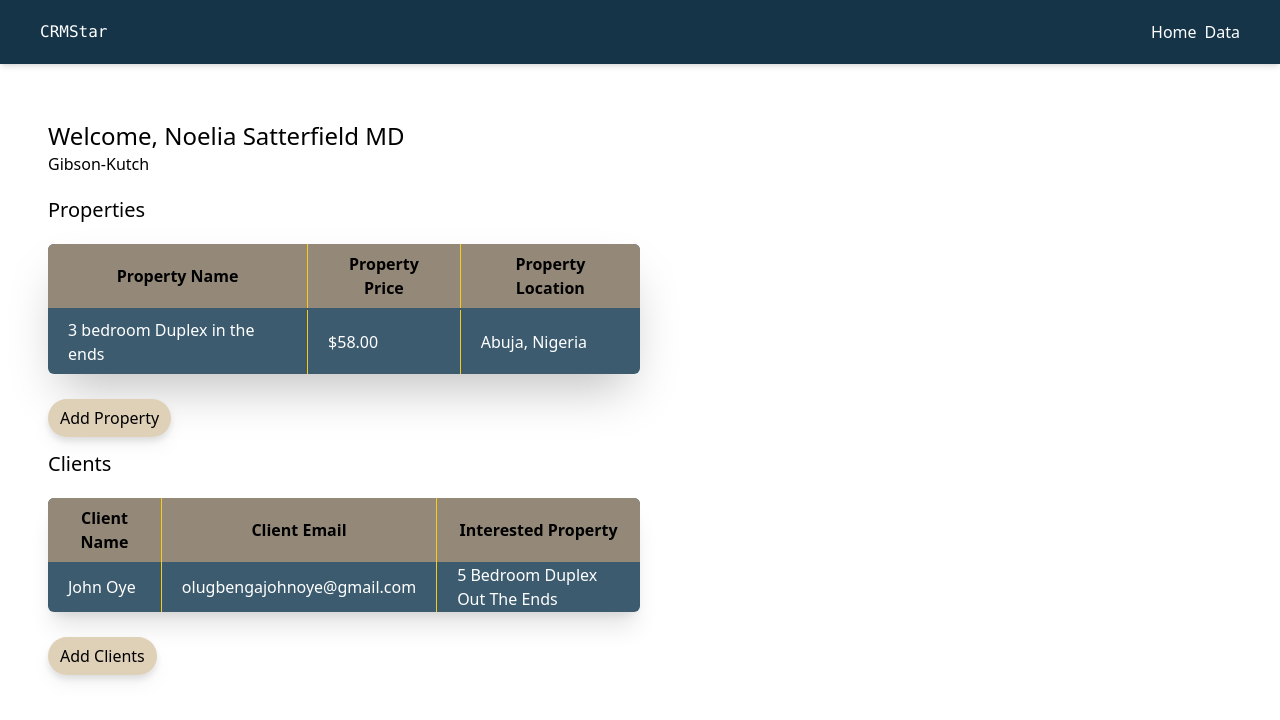
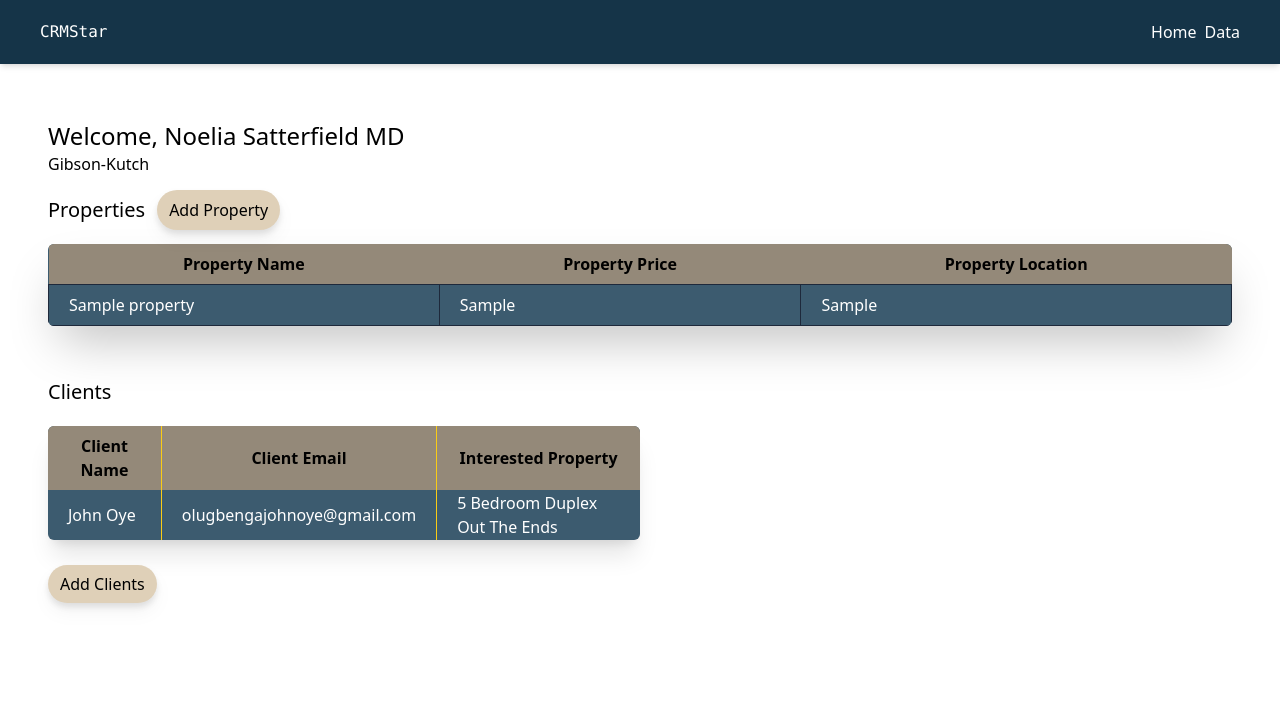
Before and after one commit to johnoye742/crm-system, a Laravel app: page /dashboard in a window 1280 px wide. Shown: the top 720 px of the page. Run offline with Laravel 10, Linux system fonts and the light colour scheme; a user stored in the database is signed in; data comes from the database, SQL or seed files in the repository; tables that the repository leaves empty hold one stand-in row (values such as "Sample post"); style sheets or scripts are compiled from the project's sources; some libraries are stand-ins or nearby versions.

Commit message:
Properly set the table for properties, pagination may come in later

```diff
--- a/resources/views/livewire/dashboard.blade.php
+++ b/resources/views/livewire/dashboard.blade.php
@@ -3,35 +3,34 @@
         <h1 class="text-2xl">Welcome, {{ $user -> name }}</h1>
 
         <p>{{ $user -> organisation -> name }}</p>
+        <div class="flex flex-row items-center gap-3">
+            <h1 class="py-5 text-xl">Properties</h1>
+            <a href={{ route('add-property') }} class="px-3 py-2 rounded-full text-black drop-shadow-lg w-fit bg-[#DFD0B8]" wire:navigate>Add Property</a>
+        </div>
 
-        <h1 class="py-5 text-xl">Properties</h1>
 
-        <table class="bg-[#3C5B6F] mb-8 table gap-3 rounded-md p-10 overflow-scroll lg:w-[50%] w-full lg:overflow-hidden shadow-2xl">
+        <table class="bg-[#3C5B6F] mb-8 table-auto rounded-md p-10 overflow-scroll border-seperate w-full lg:overflow-hidden shadow-2xl">
             <thead class=" bg-[#948979] px-3 py-2 table-header-group">
-                <tr class="rounded-lg divide-x divide-yellow-400">
+                <tr class="rounded-lg">
                     <th class="px-5 py-2">Property Name</th>
                     <th class="px-5 py-2">Property Price</th>
                     <th class="px-5 py-2 ">Property Location</th>
                 </tr>
             </thead>
 
-            <tbody class="rounded-lg ">
+            <tbody class="rounded-lg">
                 @foreach ($properties as $property)
-                    <tr>
-                        <td>{{ $property -> name }}</td>
-                        <td>{{ $property -> price }}</td>
-                        <td>{{ $property -> location }}</td>
+                    <tr class=" text-white">
+                        <td class="px-5 py-2 border border-slate-800">{{ $property -> property_name  }}</td>
+                        <td class="px-5 border border-slate-800">{{ $property -> property_price }}</td>
+                        <td class="px-5 border border-slate-800">{{ $property -> property_location }}</td>
                     </tr>
                 @endforeach
-                <tr class="divide-x divide-yellow-400 p-5 text-white">
-                    <td class="px-5 py-2">3 bedroom Duplex in the ends</td>
-                    <td class="px-5">$58.00</td>
-                    <td class="px-5">Abuja, Nigeria</td>
-                </tr>
+
             </tbody>
         </table>
 
-        <a href={{ route('add-property') }} class="mt-5 px-3 py-2 rounded-full text-black drop-shadow-lg w-fit bg-[#DFD0B8]" wire:navigate>Add Property</a>
+
 
         <h1 class="py-5 text-xl">Clients</h1>
 
```
